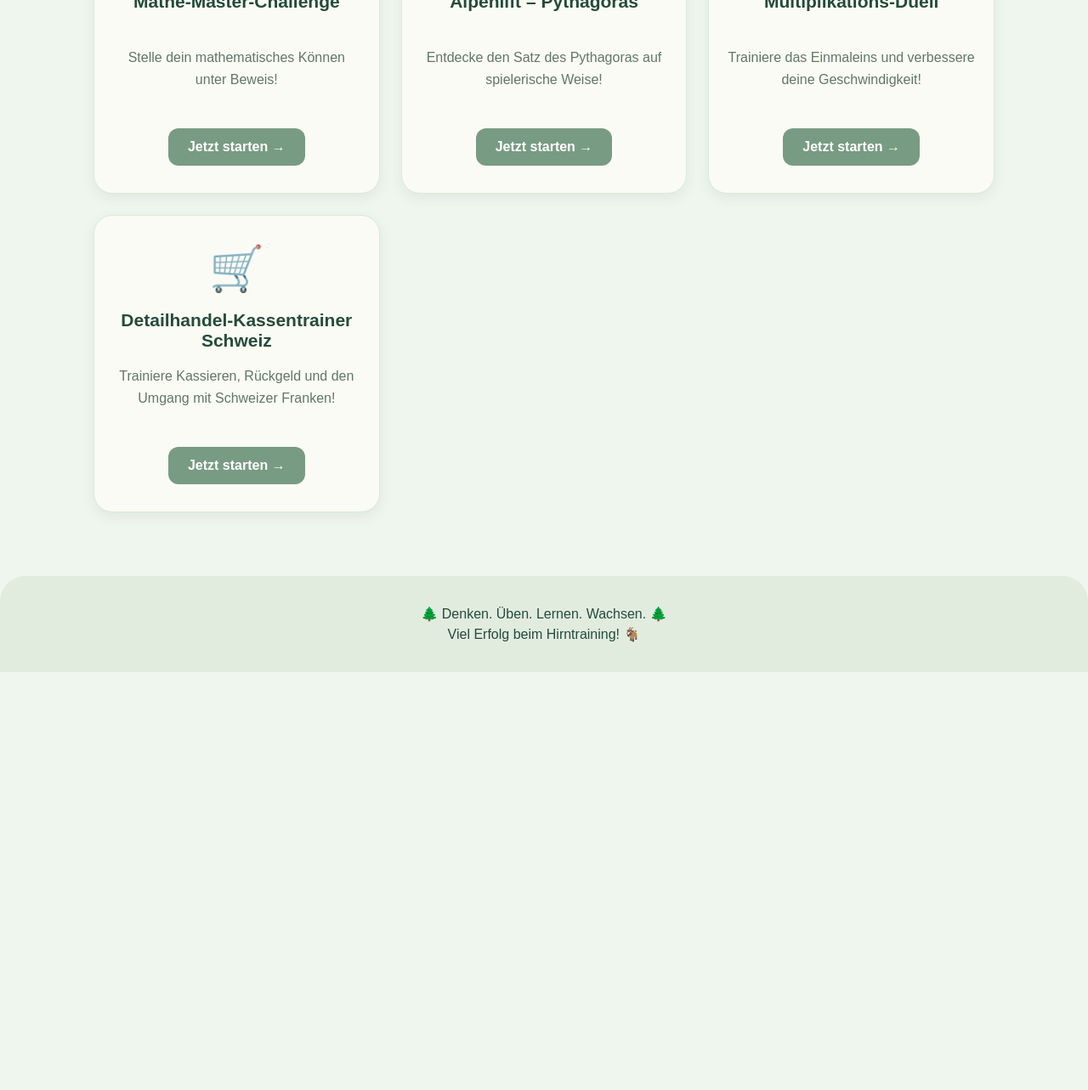
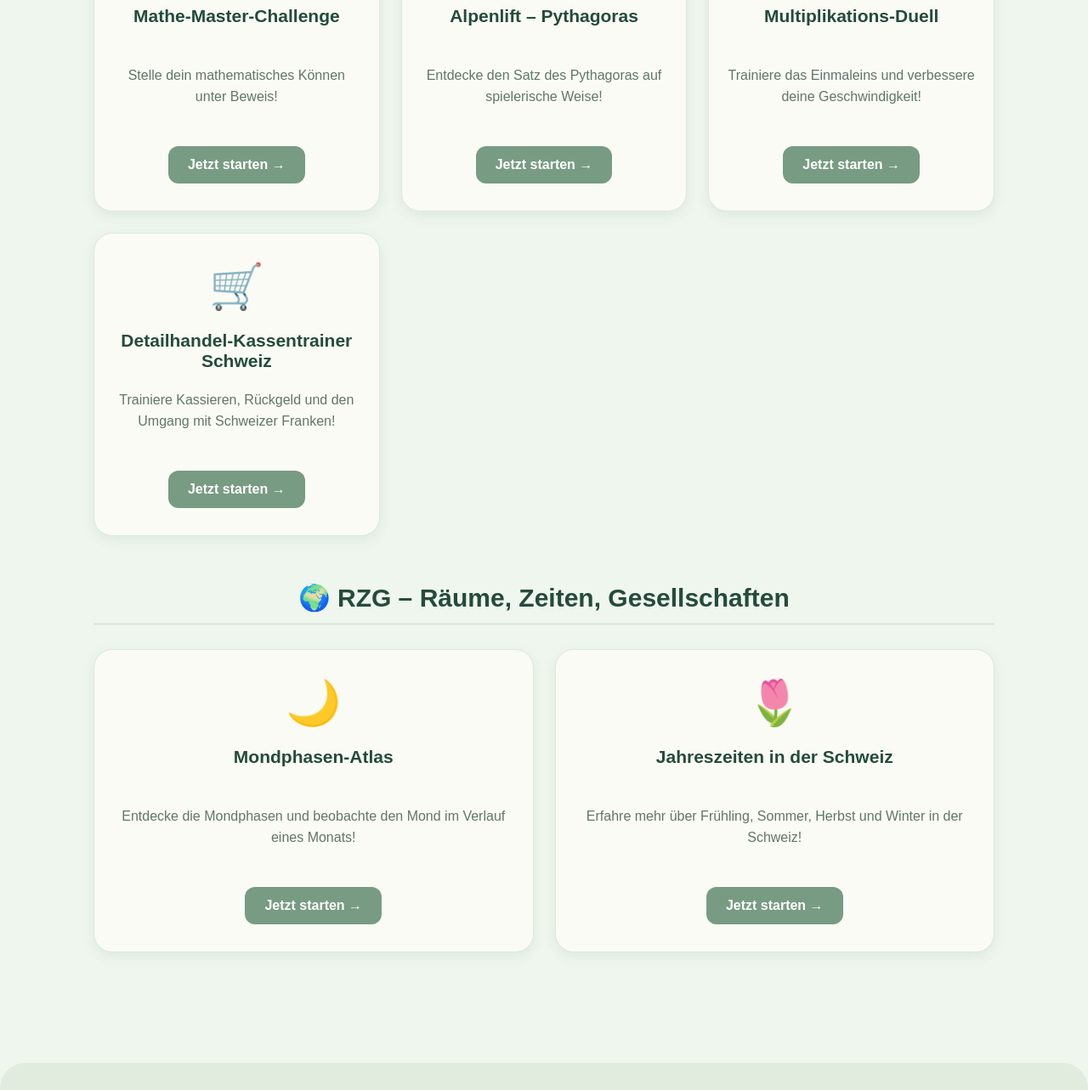
Before and after one commit to robinpezzoli/Lernplattform, a plain HTML site: page index.html in a window 1280 px wide. Shown: the part 525-1808 px from the top of the page at 85% size. Before the commit the page ends 1316 px from the top, so only its background shows below. Drawn offline with Linux system fonts and the light colour scheme.

Commit message:
Update index.html

```diff
--- a/index.html
+++ b/index.html
@@ -4,7 +4,6 @@
 <head>
 <meta charset="UTF-8">
 <meta name="viewport" content="width=device-width, initial-scale=1.0">
-
 <title>💡 Hirntraining 🧠</title>
 
 <style>
@@ -30,8 +29,6 @@ body {
     overflow-x: hidden;
 }
 
-/* KOPFBEREICH */
-
 header {
     background: linear-gradient(135deg, #244b3b, #527b60);
     color: white;
@@ -51,8 +48,7 @@ header p {
     color: #e4f1df;
 }
 
-/* GEISSLEIN */
-
+/* ZIEGEN */
 .goat {
     position: fixed;
     z-index: 10;
@@ -64,7 +60,7 @@ header p {
 
 .goat-left {
     left: 0;
-    transform: translateX(-110%);
+    transform: scaleX(-1) translateX(110%);
     animation: peek-left 10s infinite;
 }
 
@@ -78,15 +74,15 @@ header p {
 @keyframes peek-left {
     0%, 10% {
         opacity: 0;
-        transform: translateX(-110%);
+        transform: scaleX(-1) translateX(110%);
     }
     15%, 27% {
         opacity: 1;
-        transform: translateX(-12%);
+        transform: scaleX(-1) translateX(12%);
     }
     32%, 100% {
         opacity: 0;
-        transform: translateX(-110%);
+        transform: scaleX(-1) translateX(110%);
     }
 }
 
@@ -106,26 +102,28 @@ header p {
 }
 
 /* INHALT */
-
 main {
     max-width: 1100px;
     margin: 45px auto;
     padding: 20px;
 }
 
-main > h2 {
+.bereich {
+    margin-bottom: 55px;
+}
+
+.bereich-titel {
     text-align: center;
     color: var(--forest);
-    font-size: 27px;
-    margin-bottom: 35px;
+    font-size: 30px;
+    margin-bottom: 28px;
+    padding-bottom: 12px;
+    border-bottom: 3px solid var(--mint);
 }
-
-/* LERNKARTEN */
 
 .karten {
     display: grid;
-    grid-template-columns:
-        repeat(auto-fit, minmax(250px, 1fr));
+    grid-template-columns: repeat(auto-fit, minmax(250px, 1fr));
     gap: 25px;
 }
 
@@ -149,7 +147,7 @@ main > h2 {
     margin-bottom: 10px;
 }
 
-.karte h2 {
+.karte h3 {
     color: var(--forest);
     font-size: 21px;
     min-height: 48px;
@@ -178,7 +176,6 @@ main > h2 {
 }
 
 /* FUSSZEILE */
-
 footer {
     background: #e1ecdf;
     text-align: center;
@@ -191,8 +188,6 @@ footer {
 footer p {
     margin: 5px;
 }
-
-/* ANIMATION AUF KLEINEN GERÄTEN REDUZIEREN */
 
 @media (prefers-reduced-motion: reduce) {
     .goat {
@@ -210,70 +205,89 @@ footer p {
 <body>
 
 <!-- Neugierige Geisslein -->
-
 <div class="goat goat-left" aria-hidden="true">🐐</div>
 <div class="goat goat-right" aria-hidden="true">🐐</div>
-
-<!-- KOPFBEREICH -->
 
 <header>
     <h1>💡 Hirntraining 🧠</h1>
     <p>Entdecken, üben, knobeln und besser werden!</p>
 </header>
 
-<!-- LERNPROGRAMME -->
-
 <main>
 
-    <h2>🌿 Wähle dein Trainingsprogramm 🌿</h2>
+    <!-- MATHE -->
+    <section class="bereich">
+        <h2 class="bereich-titel">🔢 Mathe</h2>
 
         <div class="karten">
 
             <div class="karte">
                 <div class="symbol">🏆</div>
-            <h2>Mathe-Master-Challenge</h2>
+                <h3>Mathe-Master-Challenge</h3>
                 <p>Stelle dein mathematisches Können unter Beweis!</p>
-            <a class="button"
-               href="Mathe-Master-Challenge-3.html">
+                <a class="button" href="Mathe-Master-Challenge-3.html">
                     Jetzt starten →
                 </a>
             </div>
 
             <div class="karte">
                 <div class="symbol">🏔️</div>
-            <h2>Alpenlift – Pythagoras</h2>
+                <h3>Alpenlift – Pythagoras</h3>
                 <p>Entdecke den Satz des Pythagoras auf spielerische Weise!</p>
-            <a class="button"
-               href="alpenlift-pythagoras.html">
+                <a class="button" href="alpenlift-pythagoras.html">
                     Jetzt starten →
                 </a>
             </div>
 
             <div class="karte">
                 <div class="symbol">✖️</div>
-            <h2>Multiplikations-Duell</h2>
+                <h3>Multiplikations-Duell</h3>
                 <p>Trainiere das Einmaleins und verbessere deine Geschwindigkeit!</p>
-            <a class="button"
-               href="multiplikations_duell.html">
+                <a class="button" href="multiplikations_duell.html">
                     Jetzt starten →
                 </a>
             </div>
 
             <div class="karte">
                 <div class="symbol">🛒</div>
-            <h2>Detailhandel-Kassentrainer Schweiz</h2>
+                <h3>Detailhandel-Kassentrainer Schweiz</h3>
                 <p>Trainiere Kassieren, Rückgeld und den Umgang mit Schweizer Franken!</p>
-            <a class="button"
-               href="Detailhandel_Kassentrainer_Schweiz.html">
+                <a class="button" href="Detailhandel_Kassentrainer_Schweiz.html">
                     Jetzt starten →
                 </a>
             </div>
 
         </div>
+    </section>
+
+    <!-- RZG -->
+    <section class="bereich">
+        <h2 class="bereich-titel">🌍 RZG – Räume, Zeiten, Gesellschaften</h2>
+
+        <div class="karten">
+
+            <div class="karte">
+                <div class="symbol">🌙</div>
+                <h3>Mondphasen-Atlas</h3>
+                <p>Entdecke die Mondphasen und beobachte den Mond im Verlauf eines Monats!</p>
+                <a class="button" href="Mondphasen-Atlas.html">
+                    Jetzt starten →
+                </a>
+            </div>
+
+            <div class="karte">
+                <div class="symbol">🌷</div>
+                <h3>Jahreszeiten in der Schweiz</h3>
+                <p>Erfahre mehr über Frühling, Sommer, Herbst und Winter in der Schweiz!</p>
+                <a class="button" href="Jahreszeiten_in_der_Schweiz.html">
+                    Jetzt starten →
+                </a>
+            </div>
+
+        </div>
+    </section>
 
 </main>
-
-<!-- FUSSZEILE -->
 
 <footer>
     <p>🌲 Denken. Üben. Lernen. Wachsen. 🌲</p>
```
Lines whose indentation alone changed are shown as unchanged.
